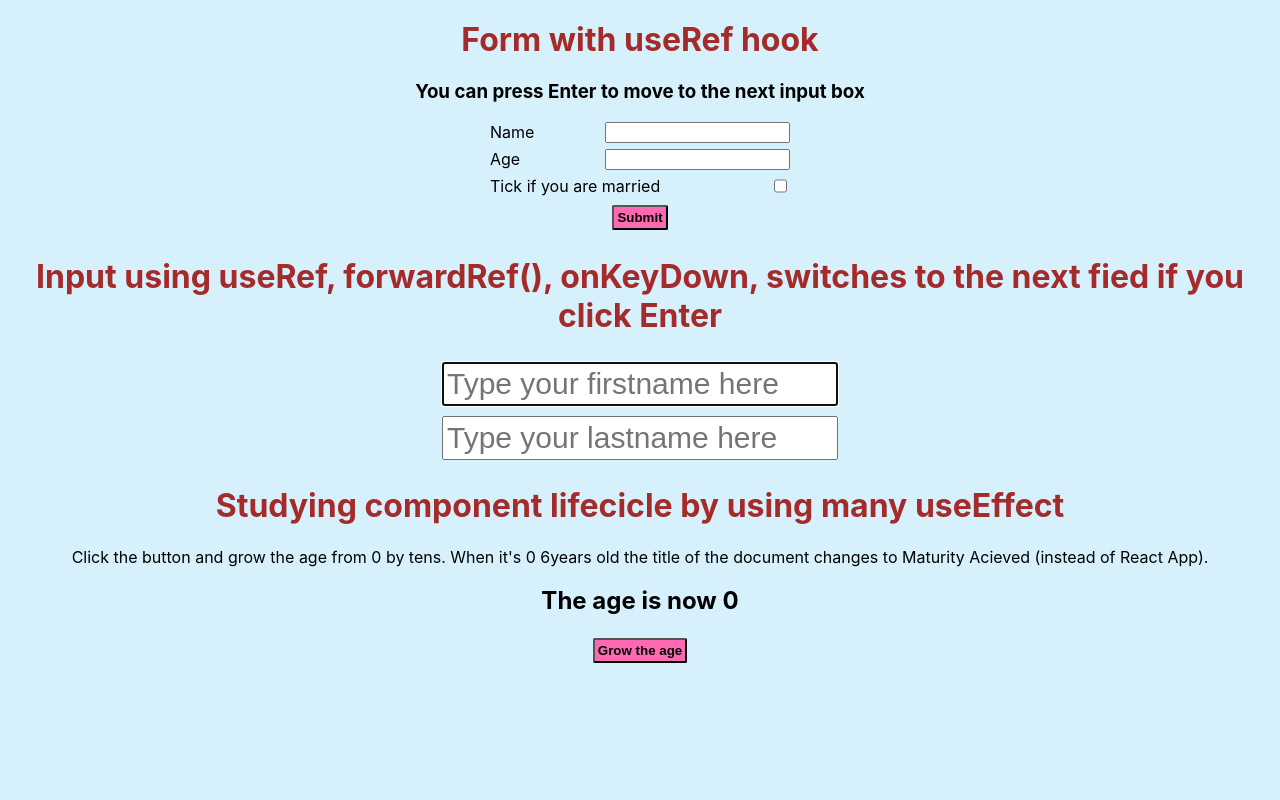
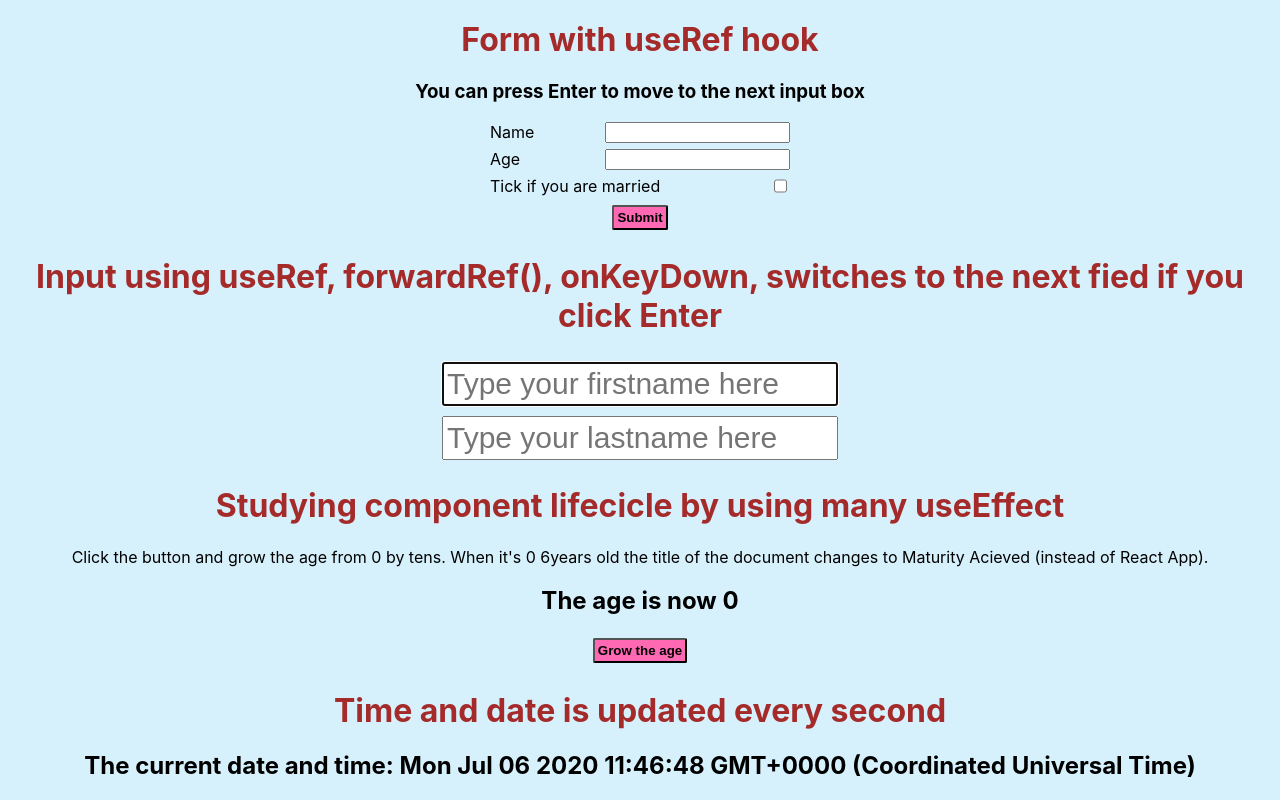
Before and after one commit to veronika333/practicing-react-hooks, a React (Create React App) app: page / in a window 1280 px wide. Shown: the part 1787-2587 px from the top of the page. Before the commit the page ends 2456 px from the top, so only its background shows below. Built offline with nearby package versions, Linux system fonts and the light colour scheme.

Commit message:
date hook added

```diff
--- a/src/App.js
+++ b/src/App.js
@@ -8,6 +8,7 @@ import Form from "./componnents/Form";
 import Form2 from "./componnents/Form2";
 import Input2 from "./componnents/Input2";
 import PracticeUseEffect from "./componnents/PracticeUseEffect";
+import TimeDate from "./componnents/TimeDate";
 
 //Style fot the Input2 component
 const inputStyle = {
@@ -97,6 +98,7 @@ const ageDownHandler = () => {
 </Input2>
 <Input2 ref={lastNameRef} placeholder="Type your lastname here" style={inputStyle}></Input2>
 <PracticeUseEffect />
+<TimeDate />
     </div>
   );
 }
--- /dev/null
+++ b/src/componnents/TimeDate.js
@@ -0,0 +1,19 @@
+import React, { useState, useEffect } from 'react';
+
+const TimeDate = () => {
+    const [time, setTime] = useState(Date);
+useEffect(() => {
+   let handle = setInterval(() => {
+       setTime(Date)}, 1000);
+   return () => {clearInterval(handle)};
+})
+
+    return (
+        <div>
+            <h1>Time and date is updated every second</h1>
+    <h2>The current date and time: {time}</h2>
+        </div>
+     );
+}
+
+export default TimeDate;
```
